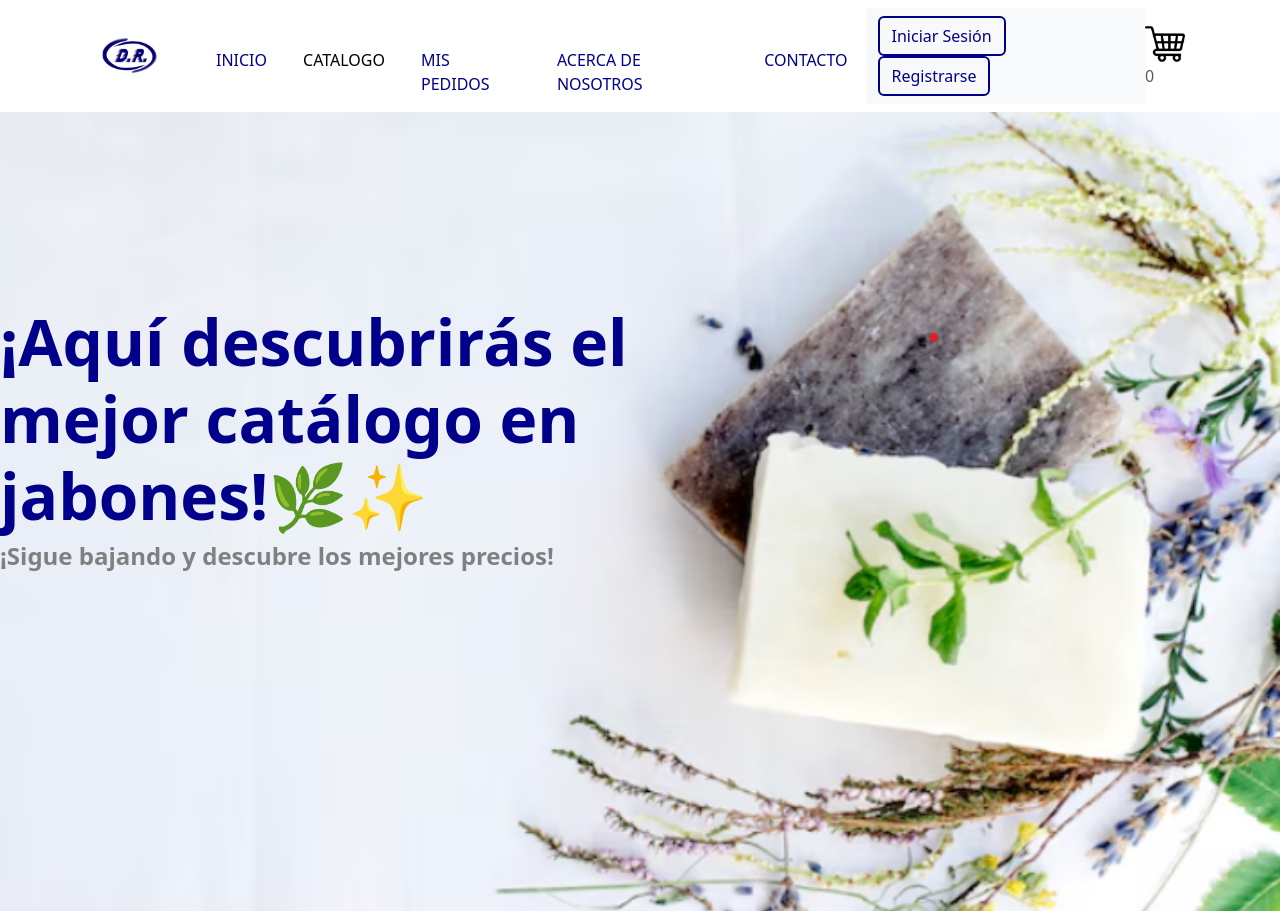
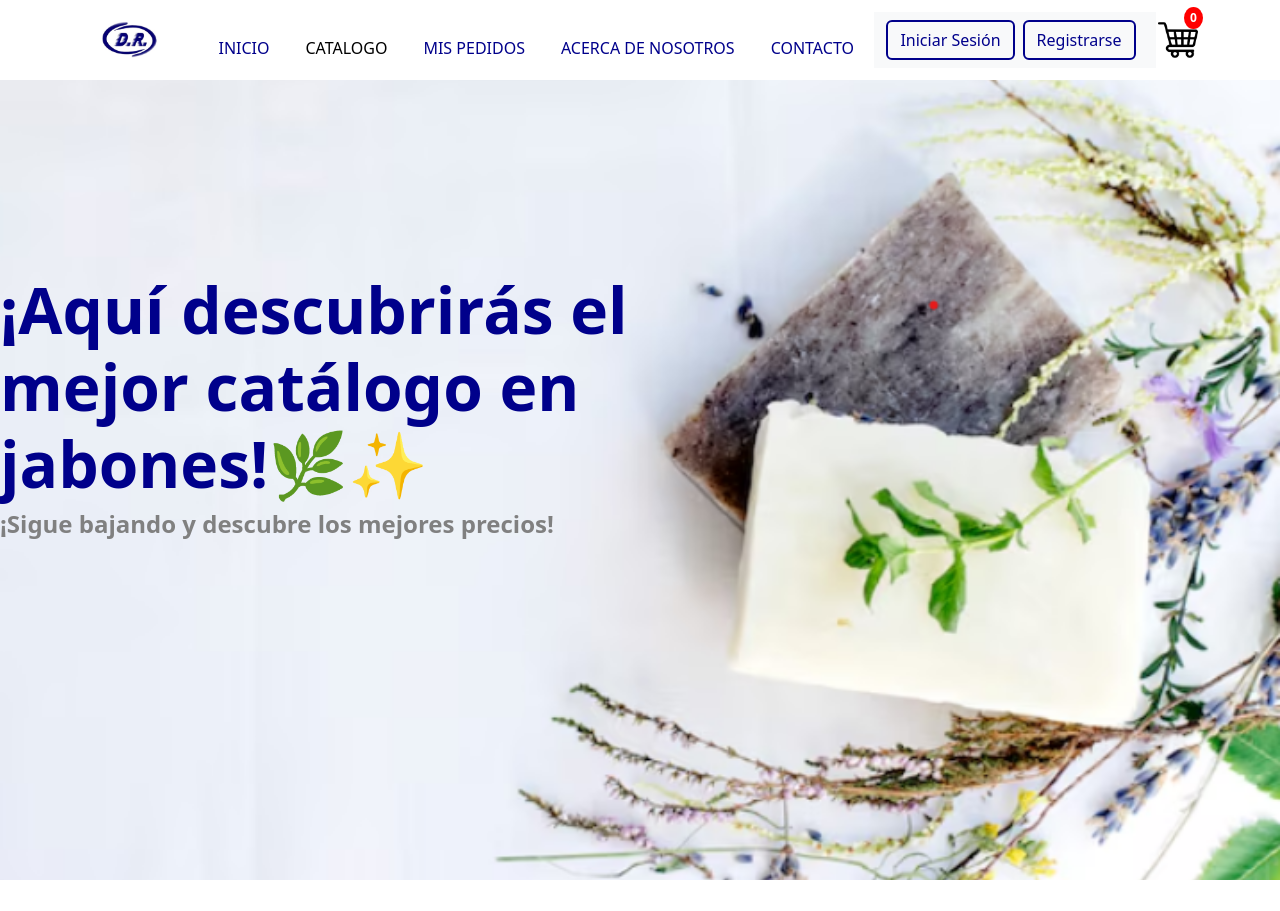
Before and after one commit to jhonnatan110/melo8, a PHP site: page /catalogo.html in a window 1280 px wide. Shown: the top 911 px of the page. Run offline with PHP 8.4, Linux system fonts and the light colour scheme.

Commit message:
Update stylescatalogo.css

```diff
--- a/stylescatalogo.css
+++ b/stylescatalogo.css
@@ -245,3 +245,73 @@ box-shadow: 0 0 10px #00008B;
 .products-preview .preview .buttons3 a.btn:hover {
     background-color: #2980b9;
 }
+
+.carrito-container {
+    position: absolute;
+    top: 60px;
+    right: 10px;
+    background: white;
+    border: 2px solid #00008B;
+    padding: 20px;
+    width: 300px;
+    max-height: 400px;
+    overflow-y: auto;
+    z-index: 1000;
+    display: none;
+    box-shadow: 0 4px 8px rgba(0,0,0,0.2);
+  }
+
+
+  .alerta-contenedor {
+    position: fixed;
+    top: 20px;
+    right: 20px;
+    z-index: 2000;
+  }
+
+  .alerta {
+    background-color: #28a745;
+    color: white;
+    padding: 12px 20px;
+    border-radius: 8px;
+    margin-bottom: 10px;
+    animation: aparecer 0.5s ease, desaparecer 0.5s ease 2.5s forwards;
+    font-weight: bold;
+  }
+
+  @keyframes aparecer {
+    from { opacity: 0; transform: translateY(-10px); }
+    to { opacity: 1; transform: translateY(0); }
+  }
+
+  @keyframes desaparecer {
+    to { opacity: 0; transform: translateY(-10px); }
+  }
+
+
+  .contador-carrito {
+    position: absolute;
+    top: -5px;
+    right: -5px;
+    background: red;
+    color: white;
+    border-radius: 50%;
+    padding: 2px 6px;
+    font-size: 12px;
+    font-weight: bold;
+}
+
+.btn-pagar {
+    margin-top: 10px;
+    background-color: green;
+    color: white;
+    padding: 8px 12px;
+    border: none;
+    border-radius: 8px;
+    font-weight: bold;
+    cursor: pointer;
+}
+
+.btn-pagar:hover {
+    background-color: darkgreen;
+}
```
